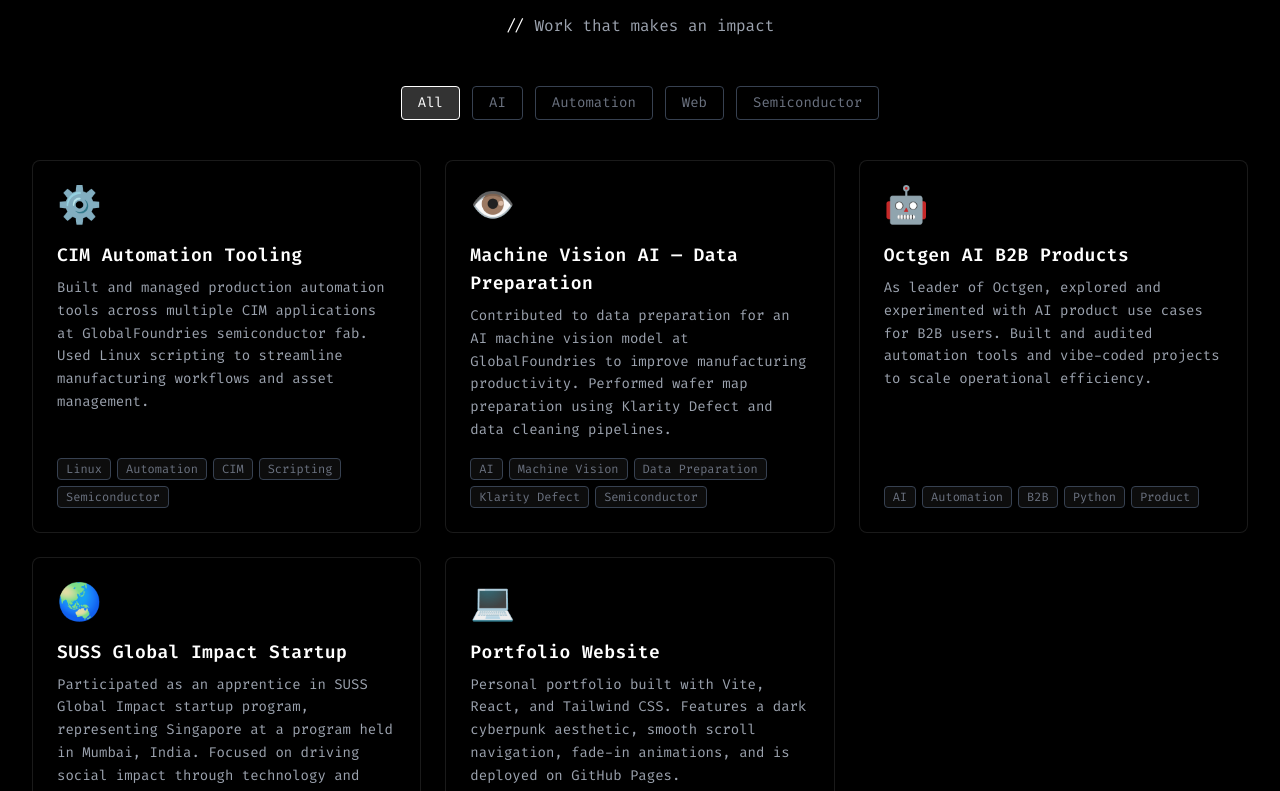
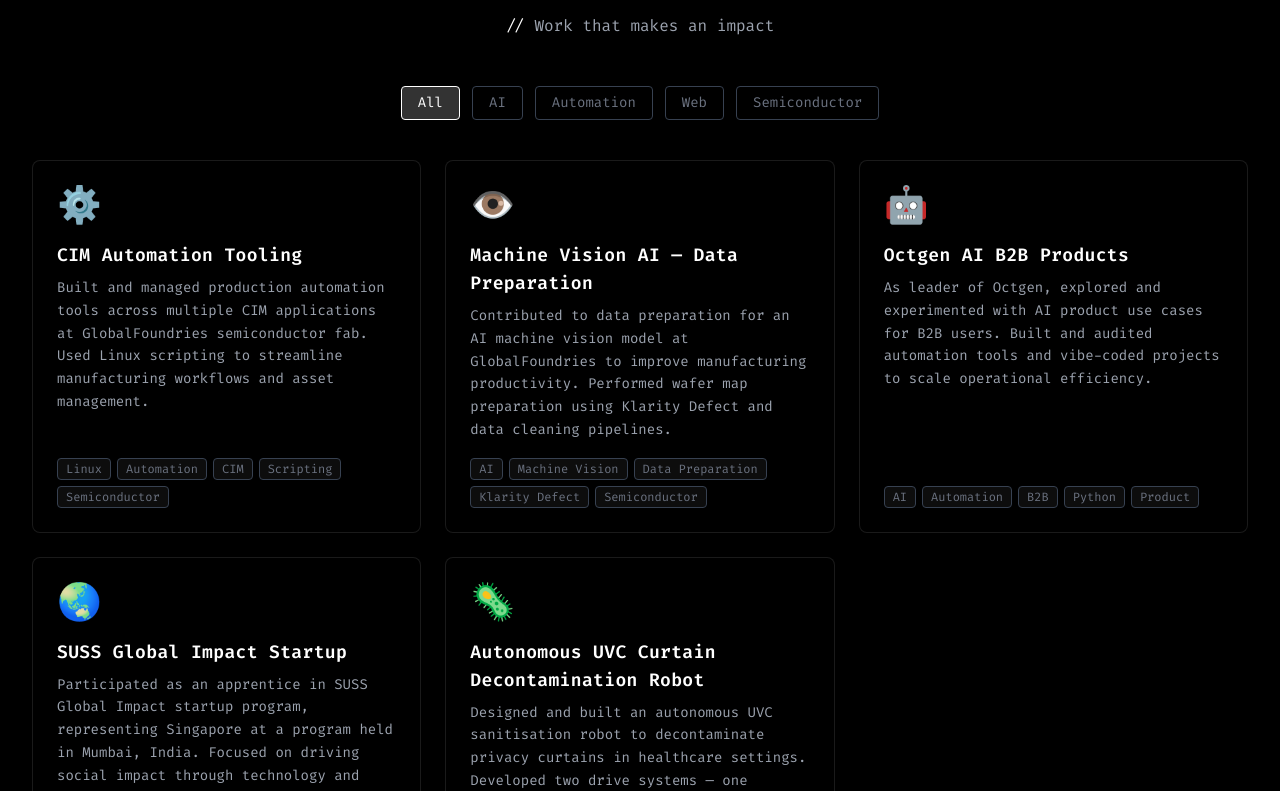
Before and after one commit to kannanayagam/kanna-porfolio, a React (Vite) app: page /#/ in a window 1280 px wide. Shown: the part 2009-2800 px from the top of the page. Built offline with nearby package versions, Linux system fonts and the light colour scheme.

Commit message:
working version

```diff
--- a/src/data/projects.js
+++ b/src/data/projects.js
@@ -41,12 +41,14 @@ export const projects = [
     },
     {
         id: 5,
-        title: 'Portfolio Website',
-        description: 'Personal portfolio built with Vite, React, and Tailwind CSS. Features a dark cyberpunk aesthetic, smooth scroll navigation, fade-in animations, and is deployed on GitHub Pages.',
-        tags: ['React', 'Vite', 'Tailwind CSS', 'GitHub Pages', 'Web'],
-        github: 'https://github.com/kanna-nayagam',
+        title: 'Autonomous UVC Curtain Decontamination Robot',
+        description: 'Designed and built an autonomous UVC sanitisation robot to decontaminate privacy curtains in healthcare settings. Developed two drive systems — one ROS/Turtlesim-based and one Arduino 4WD — both capable of unsupervised operation across a network. The device auto-stops on human detection to prevent UV exposure, enabling multiple units to be deployed simultaneously without on-site supervision, all within budget.',
+        tags: ['ROS', 'Arduino', 'Automation', 'Healthcare', 'Robotics'],
+        github: null,
         link: null,
         featured: true,
-        emoji: '💻',
+        emoji: '🦠',
+        period: 'Apr 2021 – Oct 2021',
+        association: 'Republic Polytechnic',
     },
 ];
```
